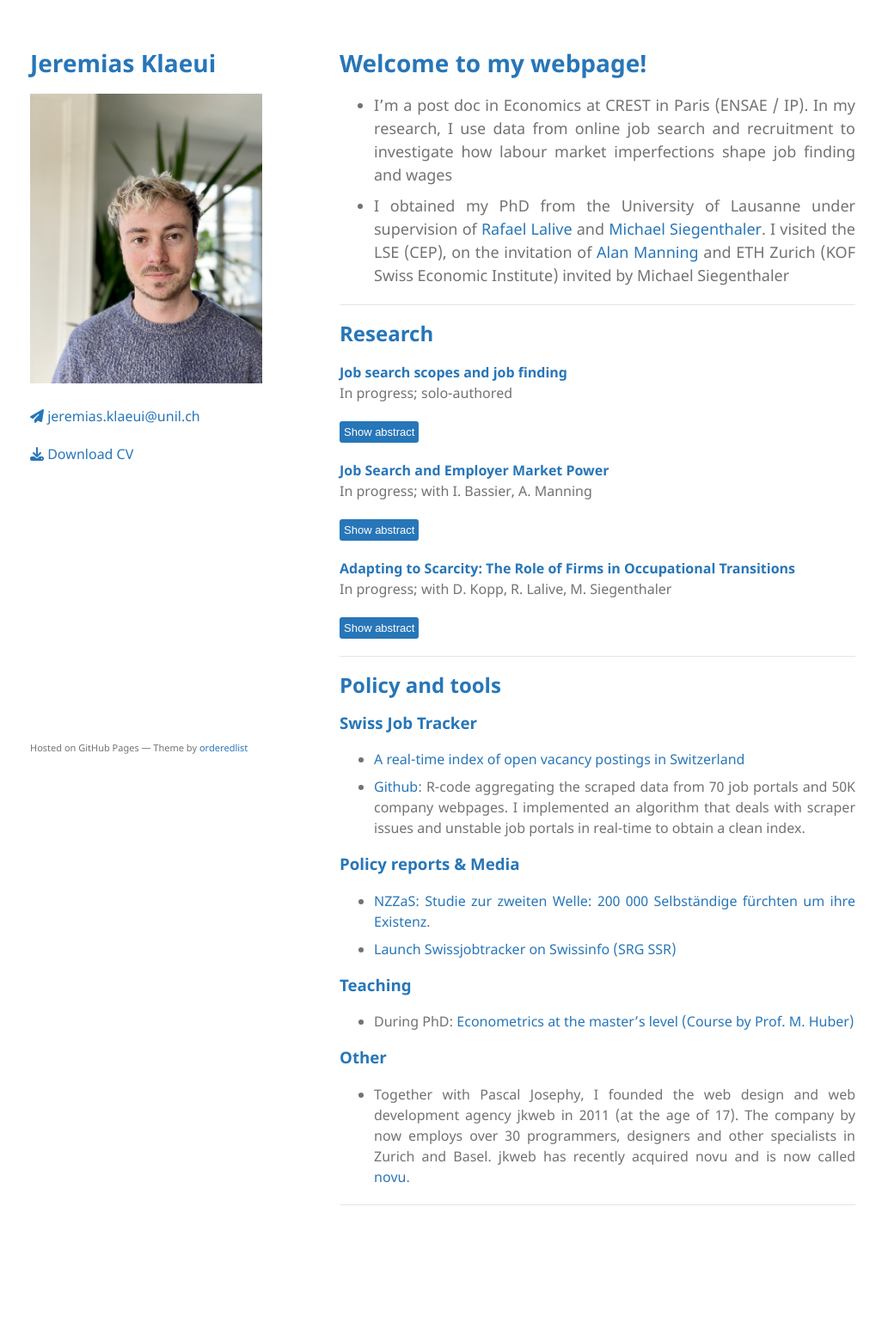
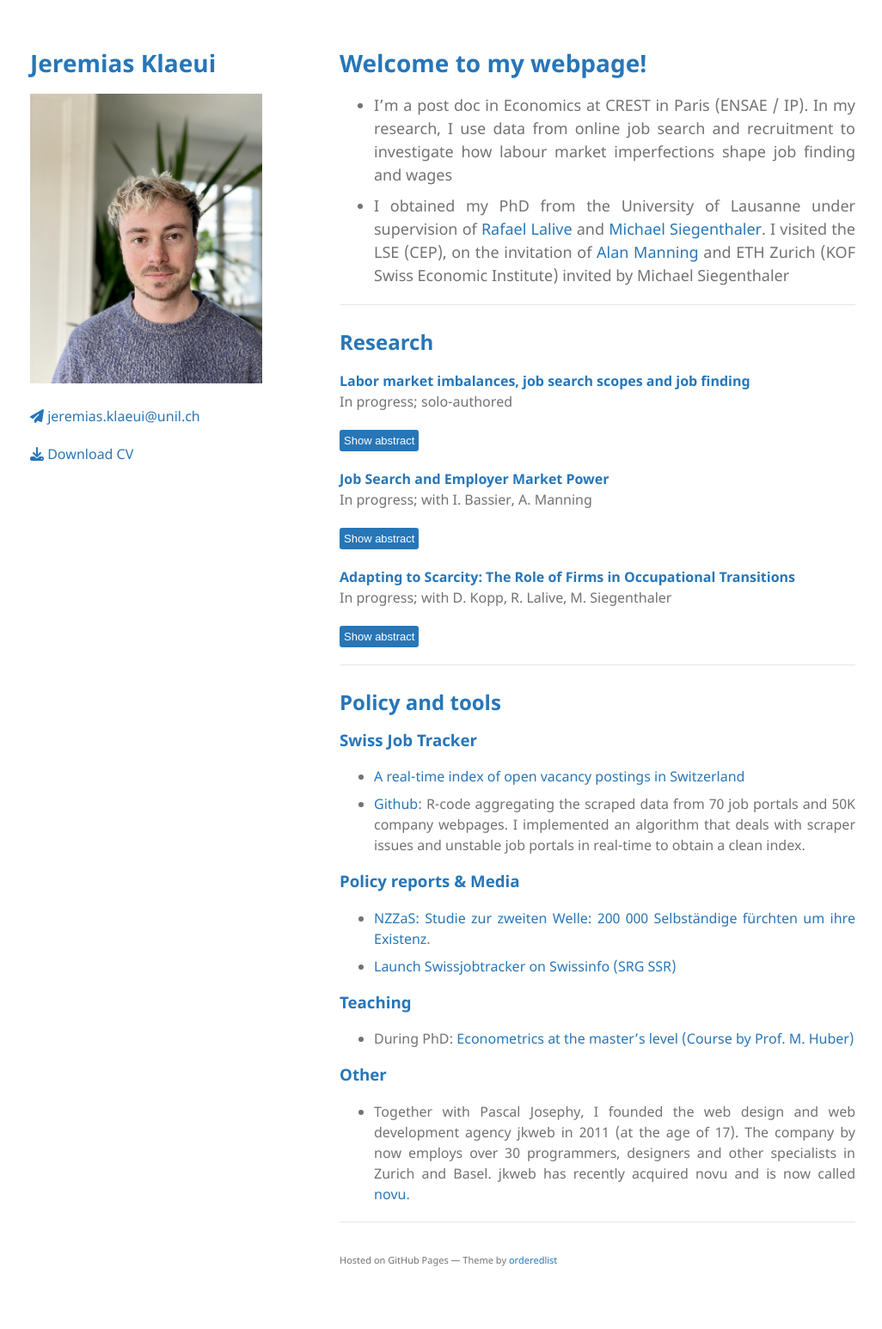
Before and after one commit to jklaeui/jklaeui.github.io, a Jekyll site: the page built from index.md, in a window 1280 px wide. Shown: the whole page at 86% size, without its empty margins (125-1151 px from the left). Built offline with Jekyll 4.4.1, drawn with Linux system fonts in a browser that asks for light colours; nearby versions of some CDN libraries; our own code applies the rules of GitHub Pages for plain Markdown files; the repository's description, which GitHub fills in, is left out; before the commit the page ends 1472 px from its top, so only the background shows below that.

Commit message:
title, style changes

```diff
--- a/_layouts/default.html
+++ b/_layouts/default.html
@@ -47,13 +47,12 @@
 
       {{ content }}
 
+      {% if site.github.is_project_page %}
+      <p>This project is maintained by <a href="{{ site.github.owner_url }}">{{ site.github.owner_name }}</a></p>
+      {% endif %}
+      <p><small>Hosted on GitHub Pages &mdash; Theme by <a href="https://github.com/orderedlist">orderedlist</a></small></p>
       </section>
-      <footer>
-        {% if site.github.is_project_page %}
-        <p>This project is maintained by <a href="{{ site.github.owner_url }}">{{ site.github.owner_name }}</a></p>
-        {% endif %}
-        <p><small>Hosted on GitHub Pages &mdash; Theme by <a href="https://github.com/orderedlist">orderedlist</a></small></p>
-      </footer>
+
     </div>
     <script src="{{ "/assets/js/scale.fix.js" | relative_url }}"></script>
     {% if site.google_analytics %}
--- a/_sass/jekyll-theme-minimal.scss
+++ b/_sass/jekyll-theme-minimal.scss
@@ -200,7 +200,7 @@ hr {
   border:0;
   background:#e5e5e5;
   height:1px;
-  margin:0 0 20px;
+  margin: 20px 0 30px;
 }
 
 footer {
--- a/index.md
+++ b/index.md
@@ -8,7 +8,7 @@
 ## Research
 
 
-#### Job search scopes and job finding
+####  Labor market imbalances, job search scopes and job finding
 In progress; solo-authored
 
 <button class="show-button" onclick="toggleAbstract('abstract2')">Show abstract</button>
```
